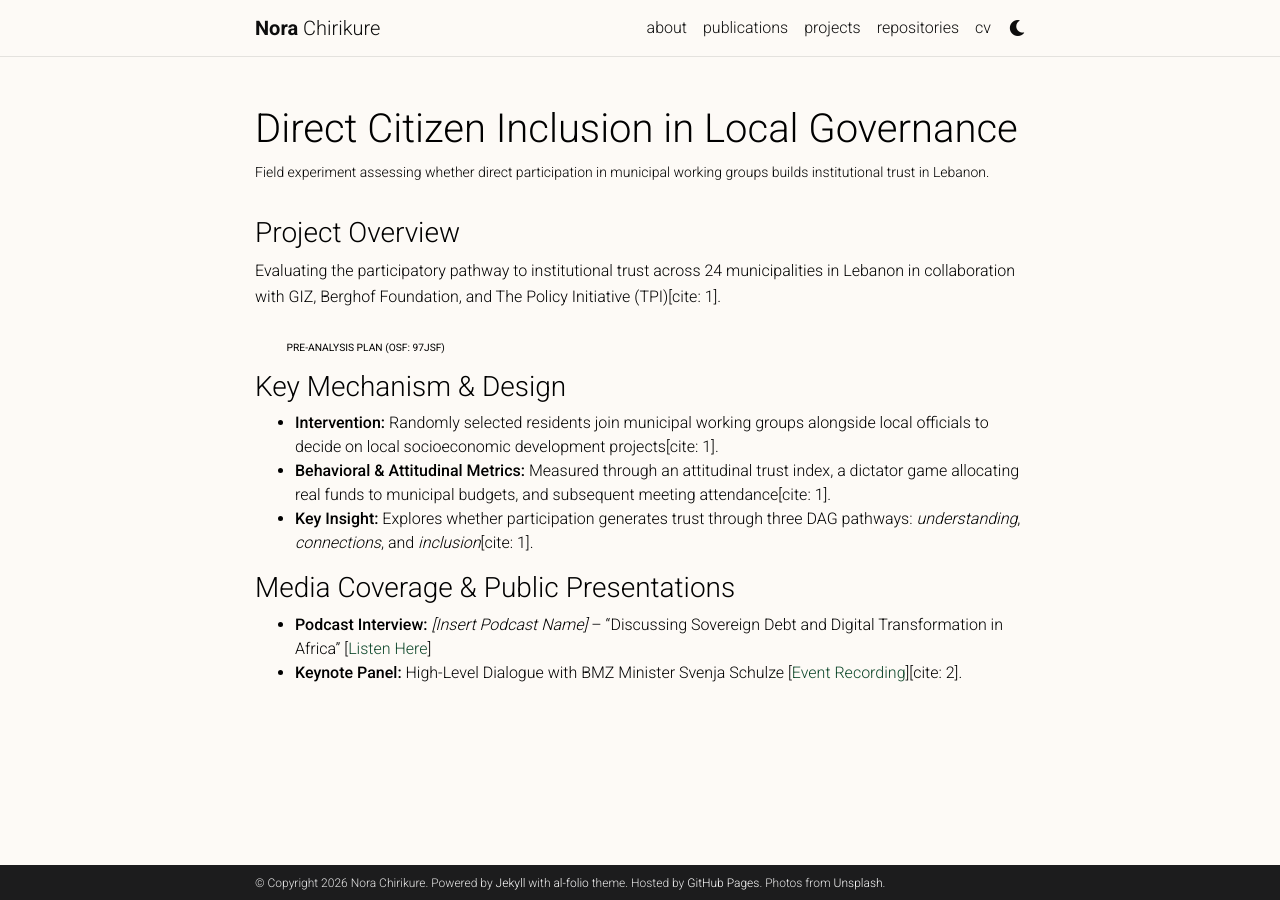
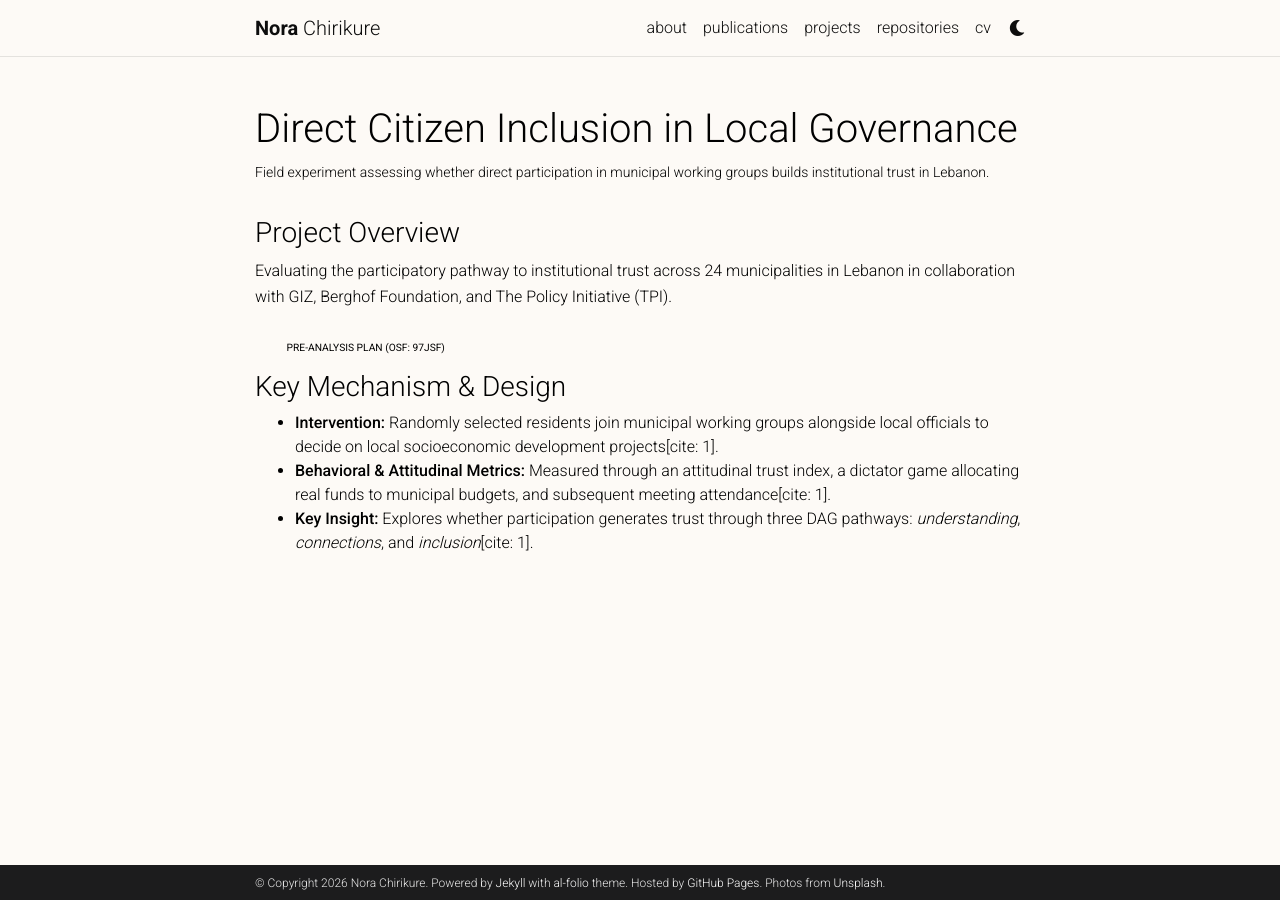
Before and after one commit to norachirikure/www, a Jekyll site: the page built from _projects/2_project.md, in a window 1280 px wide. Built offline with Jekyll 4.4.1, drawn with Linux system fonts in a browser that asks for light colours; comment, search, counter and statistics services are not loaded; a style sheet for code colours, icons or effects is not loaded.

Commit message:
Update project category and remove media coverage
Changed project category from 'research' to 'work' and removed media coverage section.

```diff
--- a/_projects/2_project.md
+++ b/_projects/2_project.md
@@ -4,11 +4,11 @@ title: Direct Citizen Inclusion in Local Governance
 description: Field experiment assessing whether direct participation in municipal working groups builds institutional trust in Lebanon.
 img: assets/img/lebanon.jpeg
 importance: 2
-category: research
+category: work
 ---
 
 ### Project Overview
-Evaluating the participatory pathway to institutional trust across 24 municipalities in Lebanon in collaboration with GIZ, Berghof Foundation, and The Policy Initiative (TPI)[cite: 1].
+Evaluating the participatory pathway to institutional trust across 24 municipalities in Lebanon in collaboration with GIZ, Berghof Foundation, and The Policy Initiative (TPI).
 
 <div class="repositories d-flex flex-wrap flex-row justify-content-flex-start align-items-center">
   <a href="https://osf.io/97jsf/overview" target="_blank" class="btn btn-sm z-depth-0" role="button">Pre-Analysis Plan (OSF: 97jsf)</a>
@@ -18,7 +18,3 @@ Evaluating the participatory pathway to institutional trust across 24 municipali
 * **Intervention:** Randomly selected residents join municipal working groups alongside local officials to decide on local socioeconomic development projects[cite: 1].
 * **Behavioral & Attitudinal Metrics:** Measured through an attitudinal trust index, a dictator game allocating real funds to municipal budgets, and subsequent meeting attendance[cite: 1].
 * **Key Insight:** Explores whether participation generates trust through three DAG pathways: *understanding*, *connections*, and *inclusion*[cite: 1].
-
-### Media Coverage & Public Presentations
-* **Podcast Interview:** *[Insert Podcast Name]* – "Discussing Sovereign Debt and Digital Transformation in Africa" [[Listen Here](https://podcast-link.com)]
-* **Keynote Panel:** High-Level Dialogue with BMZ Minister Svenja Schulze [[Event Recording](https://event-link.com)][cite: 2].
```
